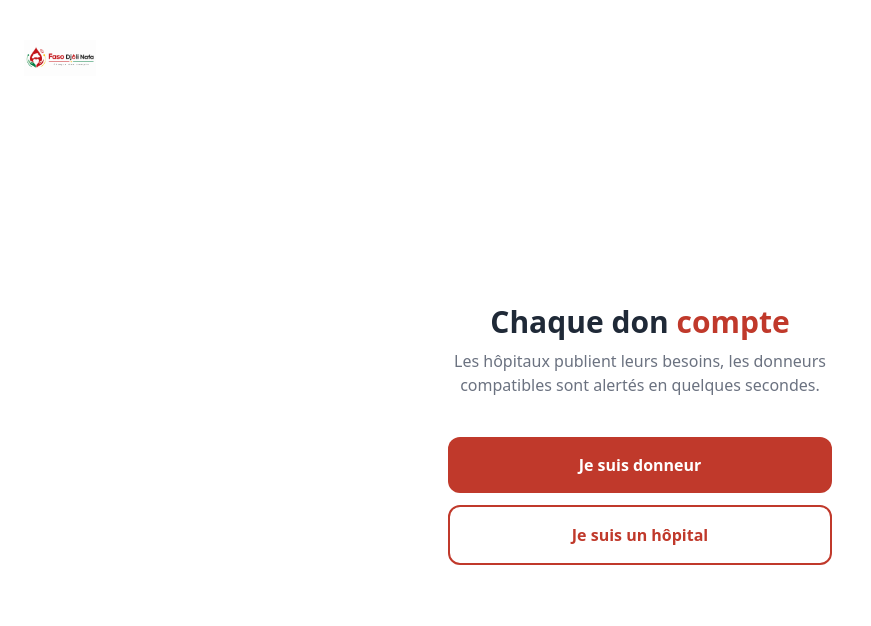
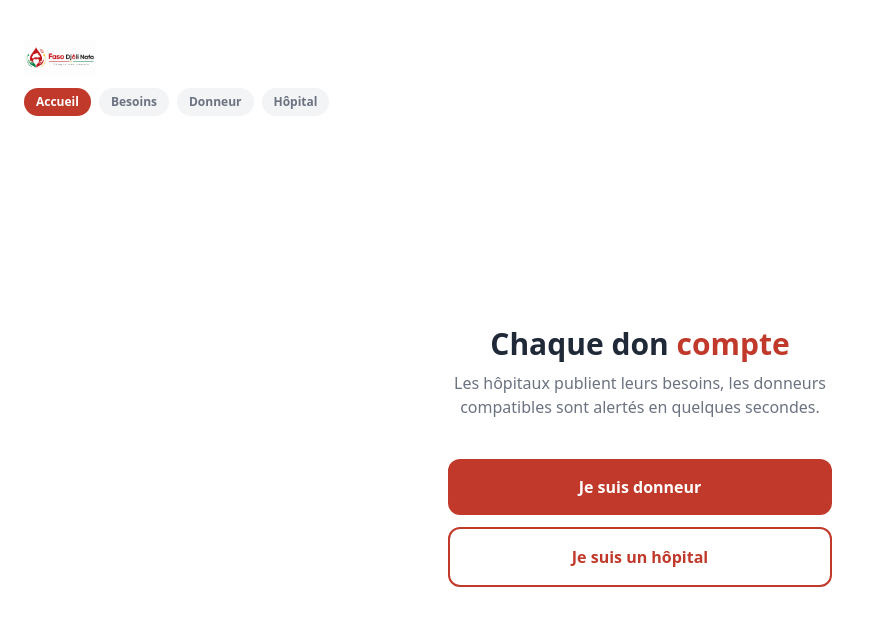
Before and after one commit to AlfredChristian/faso-djoli-nafa, a React (Vite) app: page / in a window 1280 px wide. Shown: the top 626 px of the page, without its empty margins (0-871 px from the left). Built offline with nearby package versions, Linux system fonts and the light colour scheme.

Commit message:
Navigation persistante avec onglet actif

```diff
--- a/src/components/Header.jsx
+++ b/src/components/Header.jsx
@@ -1,9 +1,36 @@
+import { Link, useLocation } from 'react-router-dom'
 import logo from '../assets/logo.png'
 
+const LINKS = [
+  { to: "/", label: "Accueil" },
+  { to: "/besoins", label: "Besoins" },
+  { to: "/inscription", label: "Donneur" },
+  { to: "/hopital", label: "Hôpital" },
+]
+
 function Header() {
+  const location = useLocation()
+
   return (
-    <header className="flex items-center gap-2 py-4">
-      <img src={logo} alt="Faso Djoli Nafa" className="h-9 w-auto" />
+    <header className="flex flex-col gap-3 py-4">
+      <Link to="/">
+        <img src={logo} alt="Faso Djoli Nafa" className="h-9 w-auto" />
+      </Link>
+      <nav className="flex gap-2 overflow-x-auto pb-1">
+        {LINKS.map((link) => {
+          const isActive = location.pathname === link.to
+          return (
+            <Link
+              key={link.to}
+              to={link.to}
+              className={`text-xs font-semibold px-3 py-1.5 rounded-full whitespace-nowrap transition
+                ${isActive ? "bg-blood text-white" : "bg-gray-100 text-gray-500"}`}
+            >
+              {link.label}
+            </Link>
+          )
+        })}
+      </nav>
     </header>
   )
 }
```
